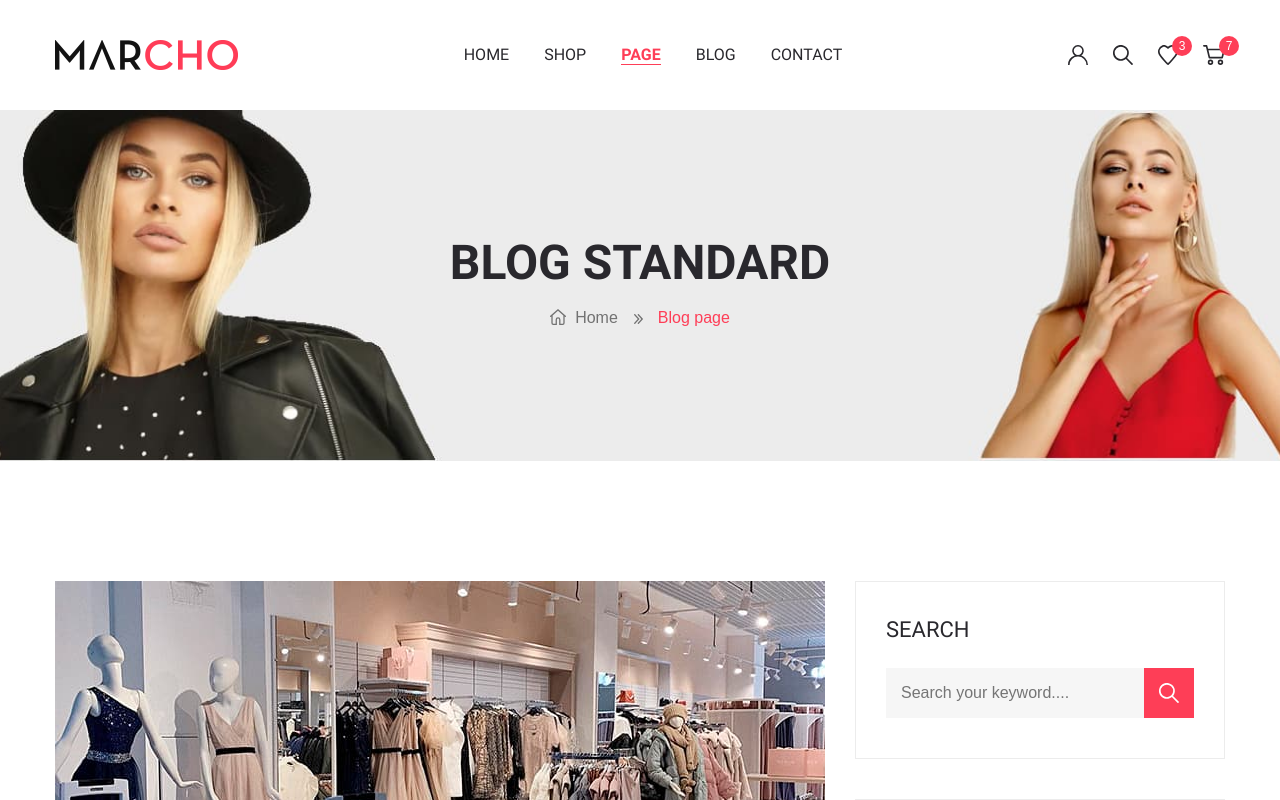
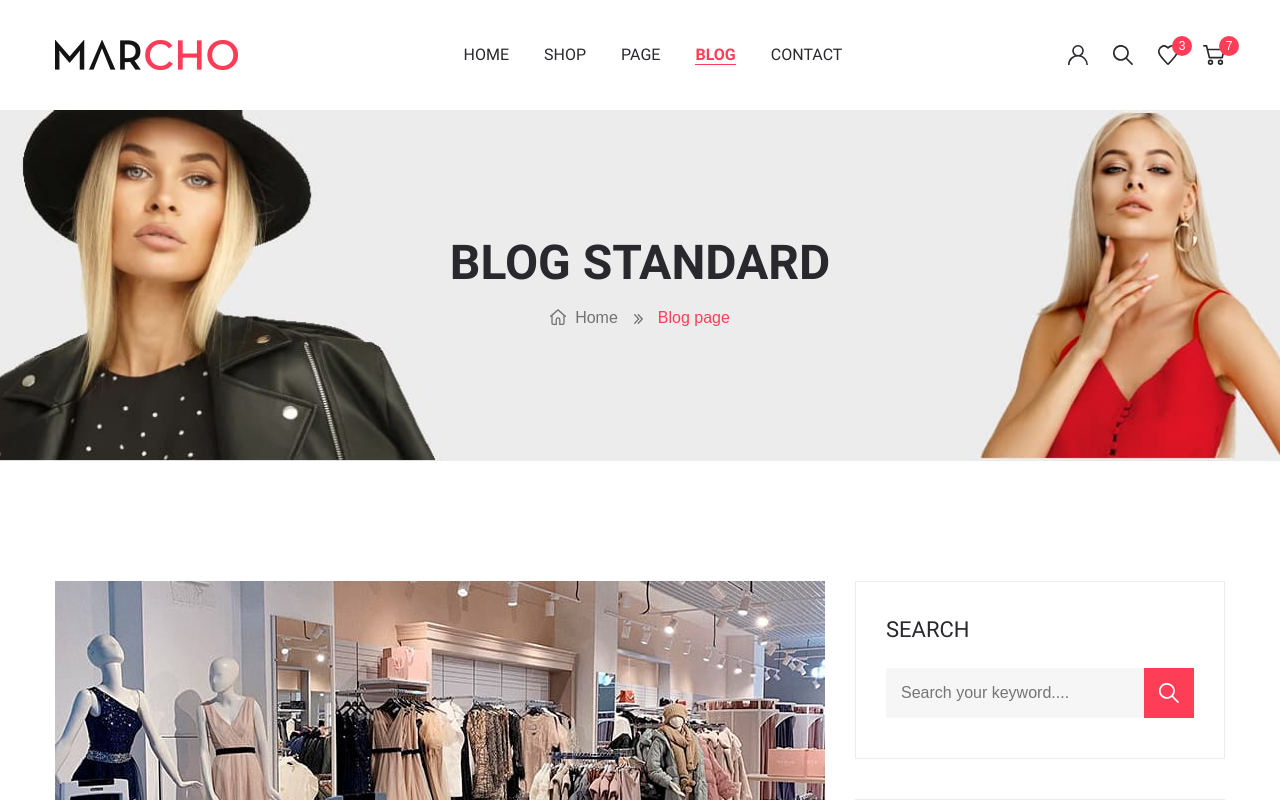
Before and after one commit to GaluzaMaksim996/marcho, a plain HTML site: page blog.html in a window 1280 px wide. Shown: the top 800 px of the page. Drawn offline with Linux system fonts and the light colour scheme; a web font is replaced by a local one.

Commit message:
Update 2022-04-10T13:26:46.135Z

```diff
--- a/blog.html
+++ b/blog.html
@@ -31,10 +31,10 @@
                 <a class="menu__list-link" href="shop.html">SHOP</a>
               </li>
               <li class="menu__list-item">
-                <a class="menu__list-link menu__list-link--active" href="product.html">PAGE</a>
+                <a class="menu__list-link " href="product.html">PAGE</a>
               </li>
               <li class="menu__list-item">
-                <a class="menu__list-link" href="blog.html">BLOG</a>
+                <a class="menu__list-link menu__list-link--active" href="blog.html">BLOG</a>
               </li>
               <li class="menu__list-item">
                 <a class="menu__list-link" href="contacts.html">CONTACT</a>
```
